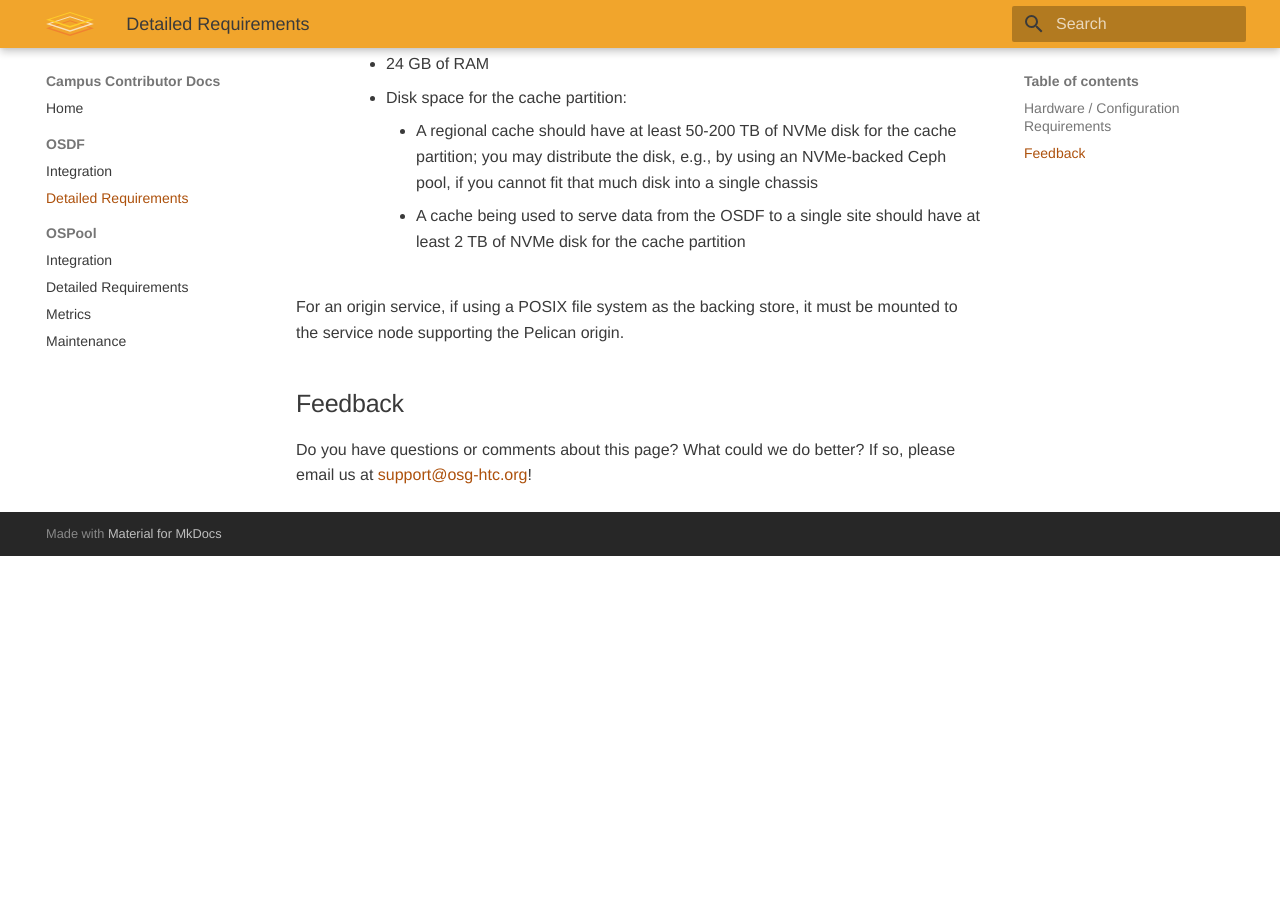
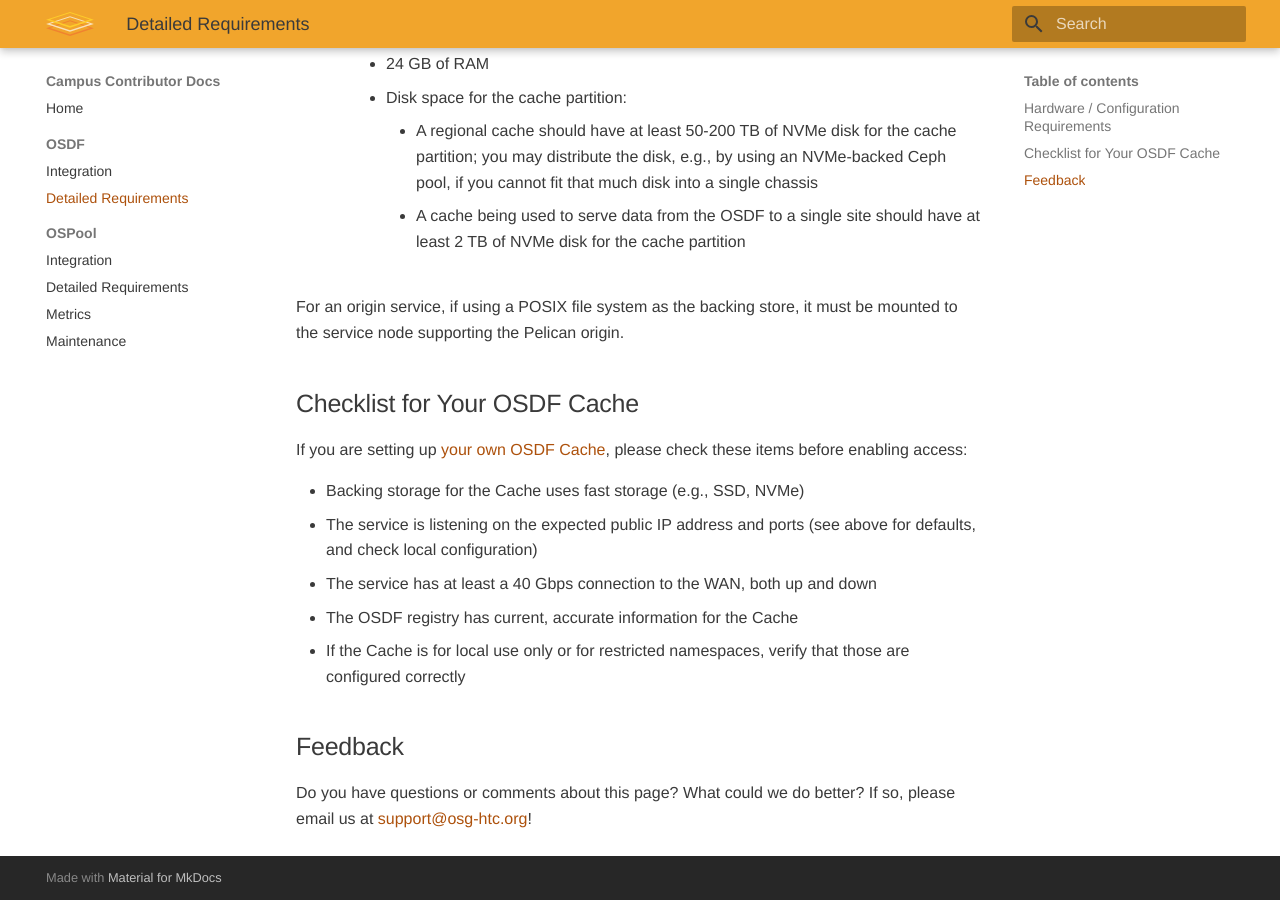
Before and after one commit to osg-htc/campus-docs, an MkDocs documentation site: the page built from docs/osdf-requirements.md, in a window 1280 px wide and 900 px high, scrolled down 808 px. Built offline with MkDocs 1.6.1 and Material for MkDocs 9.7.7, drawn with Linux system fonts in a browser that asks for light colours; before the commit the page ends 1364 px from its top, so only the background shows below that.

Commit message:
Initial OSDF Cache checklist

```diff
--- a/docs/osdf-requirements.md
+++ b/docs/osdf-requirements.md
@@ -26,6 +26,22 @@ A service node supporting a Pelican cache or origin has the following requiremen
 For an origin service, if using a POSIX file system as the backing store, it must
 be mounted to the service node supporting the Pelican origin.
 
+
+## Checklist for Your OSDF Cache
+
+If you are setting up
+[your own OSDF Cache](https://osg-htc.org/docs/data/osdf/overview/#option-2-you-the-campussite-operate-the-service),
+please check these items before enabling access:
+
+*   Backing storage for the Cache uses fast storage (e.g., SSD, NVMe)
+*   The service is listening on the expected public IP address and ports
+    (see above for defaults, and check local configuration)
+*   The service has at least a 40 Gbps connection to the WAN, both up and down
+*   The OSDF registry has current, accurate information for the Cache
+*   If the Cache is for local use only or for restricted namespaces,
+    verify that those are configured correctly
+
+
 ## Feedback
 
 Do you have questions or comments about this page?
```
